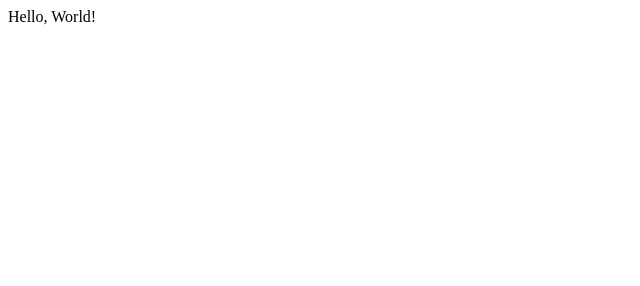
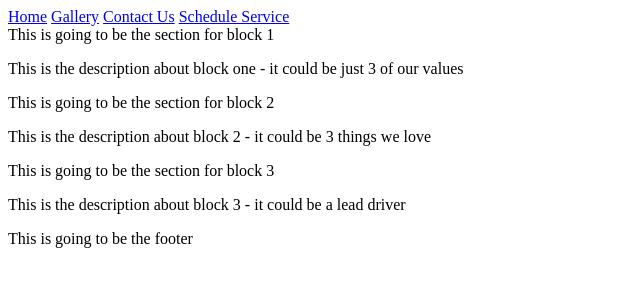
Before and after one commit to janicemp/project0, a plain HTML site: page Desktop/project0/index.html in a window 1280 px wide. Shown: the whole page, without its empty margins (0-640 px from the left). Drawn offline with Linux system fonts and the light colour scheme.

Commit message:
Updated sections and started adding outline

```diff
--- a/Desktop/project0/index.html
+++ b/Desktop/project0/index.html
@@ -5,6 +5,36 @@
     <title>Advanced Mechanical Solutions</title>
   </head>
   <body>
-    Hello, World!
+
+    <nav id = "mainNav">
+      <a href="#">Home</a>
+      <a href="#">Gallery</a>
+      <a href="#">Contact Us</a>
+      <a href="#">Schedule Service</a>
+    </nav>
+
+    <section id = "homeHero">
+
+    </section>
+
+    <section id = "3UpShop">
+      <div id = "section1Home" class = "blocks">
+        This is going to be the section for block 1
+        <p>This is the description about block one - it could be just 3 of our values</p>
+      </div>
+      <div id = "section2Home" class = "blocks">
+        This is going to be the section for block 2
+        <p>This is the description about block 2 - it could be 3 things we love</p>
+      </div>
+      <div id = "section3Home" class = "blocks">
+        This is going to be the section for block 3
+        <p>This is the description about block 3 - it could be a lead driver</p>
+      </div>
+    </section>
+
+    <footer>
+      This is going to be the footer
+    </footer>
+
   </body>
 </html>
```
